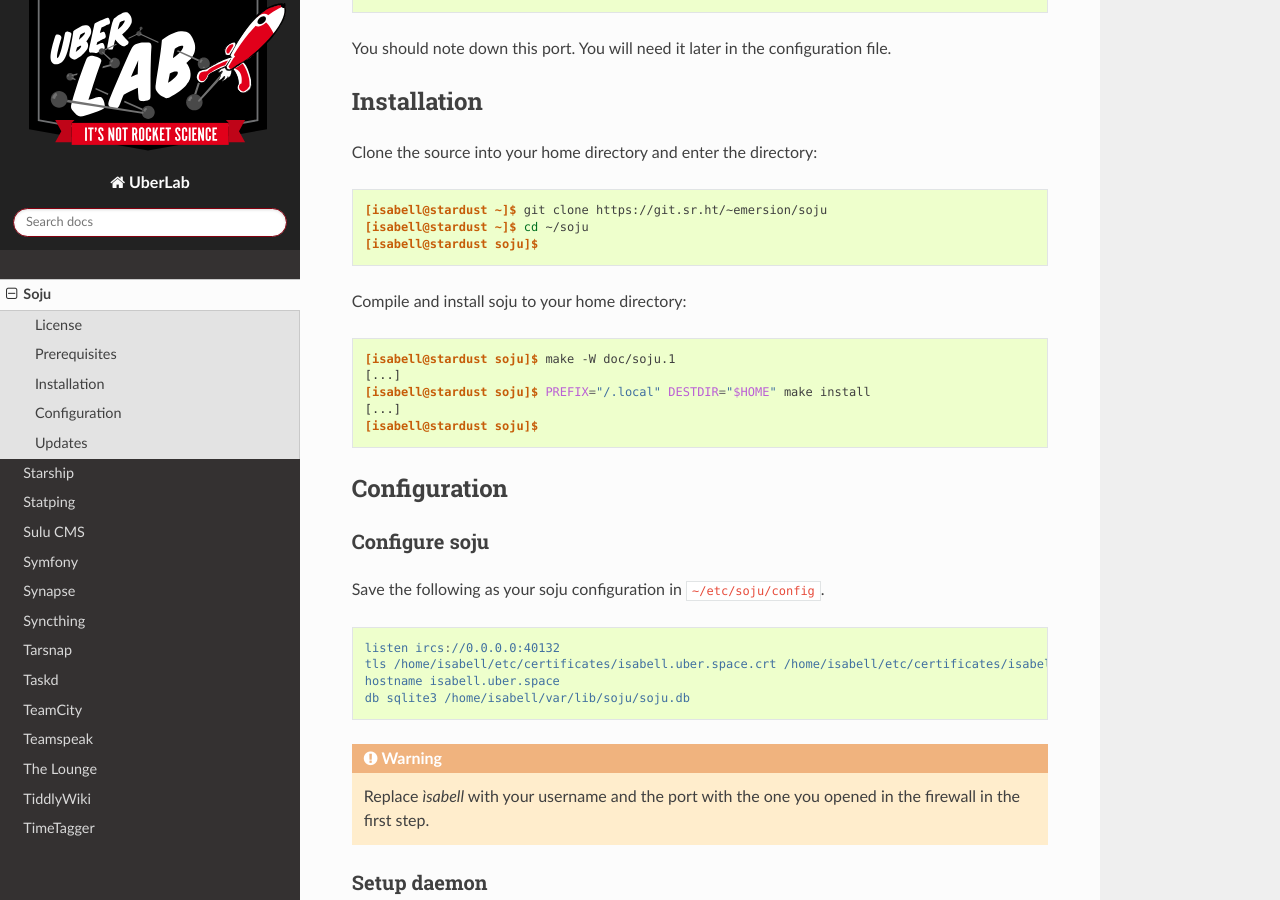
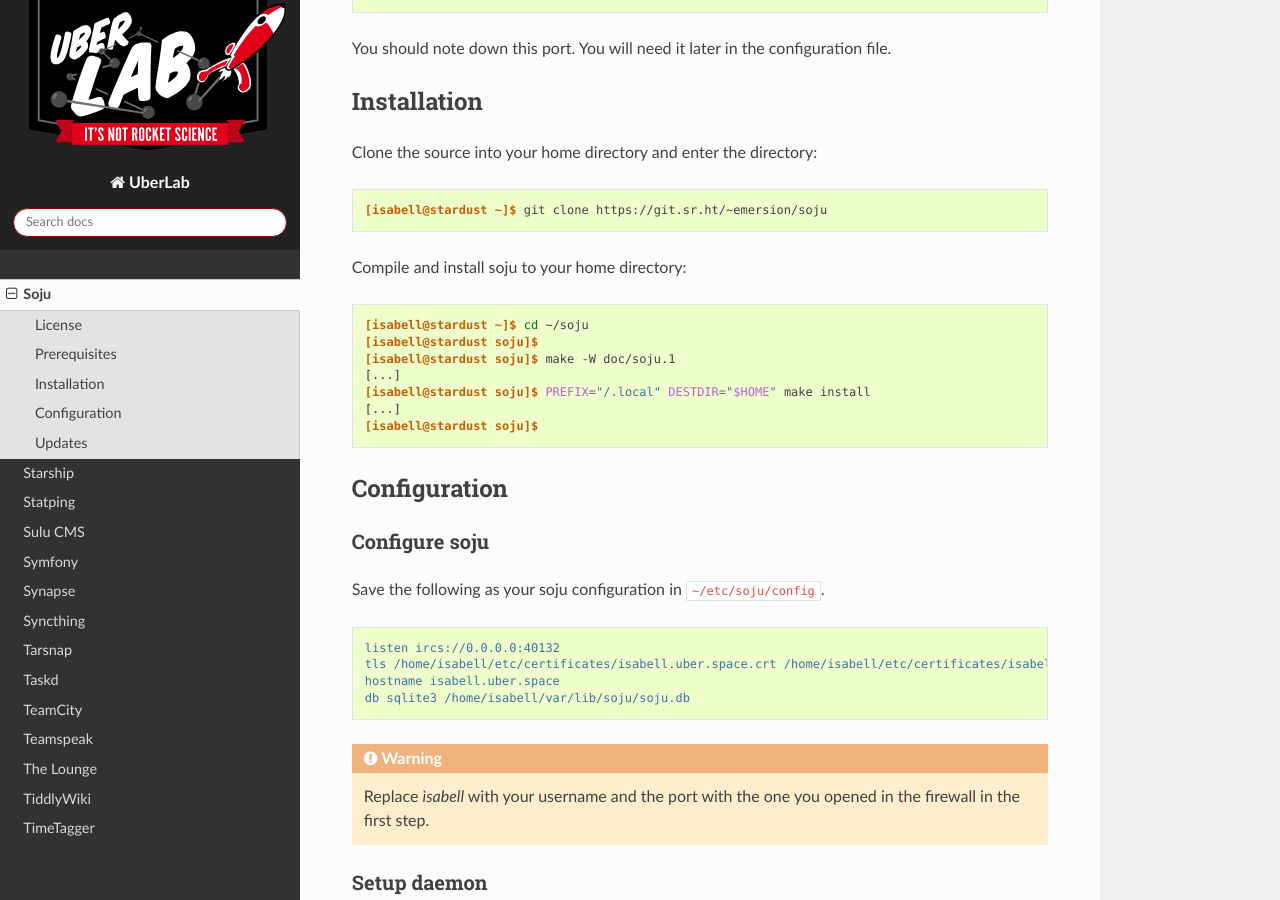
Before and after one commit to Uberspace/lab, a Sphinx documentation site: the page built from source/guide_soju.rst, in a window 1280 px wide and 900 px high, scrolled down 1369 px. Built offline with Sphinx 7.4.7 and the Read the Docs theme 2.0.0, drawn with Linux system fonts in a browser that asks for light colours.

Commit message:
Move `cd` command to following block.

```diff
--- a/source/guide_soju.rst
+++ b/source/guide_soju.rst
@@ -48,13 +48,13 @@
 .. code-block:: console
 
  [isabell@stardust ~]$ git clone https://git.sr.ht/~emersion/soju
- [isabell@stardust ~]$ cd ~/soju
- [isabell@stardust soju]$
 
 Compile and install soju to your home directory:
 
 .. code-block:: console
 
+ [isabell@stardust ~]$ cd ~/soju
+ [isabell@stardust soju]$
  [isabell@stardust soju]$ make -W doc/soju.1
  [...]
  [isabell@stardust soju]$ PREFIX="/.local" DESTDIR="$HOME" make install
```
